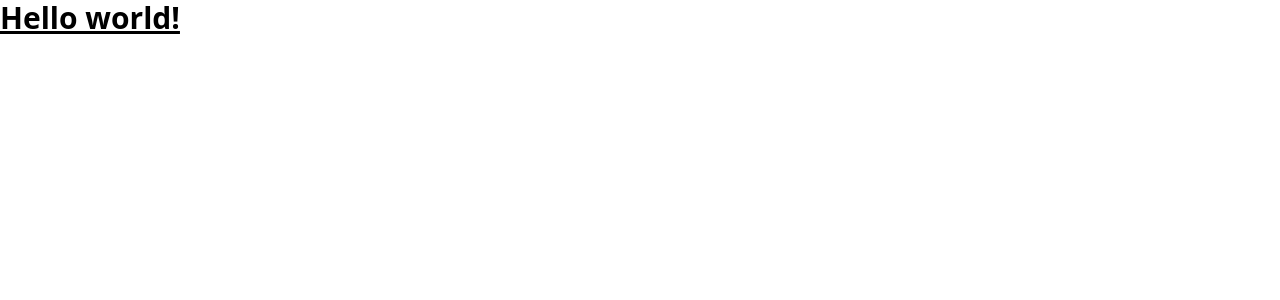
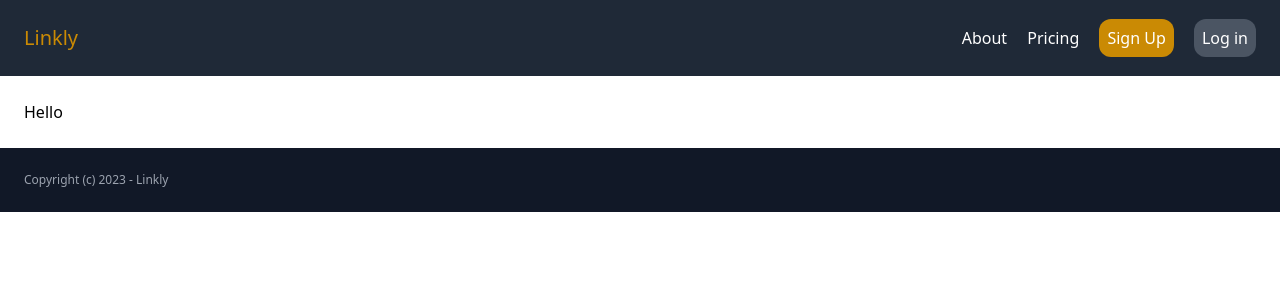
Before and after one commit to davidefilosa/Linkly, a Django app: page / in a window 1280 px wide. Shown: the top 300 px of the page. Run offline with Django 4.2, Linux system fonts and the light colour scheme; some libraries are stand-ins or nearby versions.

Commit message:
Created base template and navigation

```diff
--- a/linkly/app/templates/core/base.html
+++ b/linkly/app/templates/core/base.html
@@ -4,8 +4,24 @@
     <meta charset="UTF-8" />
     <meta name="viewport" content="width=device-width, initial-scale=1.0" />
     <script src="https://cdn.tailwindcss.com"></script>
+    <title>{% block title %} {% endblock %} | Linkly</title>
   </head>
   <body>
-    <h1 class="text-3xl font-bold underline">Hello world!</h1>
+    <nav class="p-6 bg-gray-800 flex items-center justify-between">
+      <a href="/" class="text-xl text-yellow-600">Linkly</a>
+
+      <div class="space-x-4">
+        <a href="#" class="text-white">About</a>
+        <a href="#" class="text-white">Pricing</a>
+        <a href="#" class="bg-yellow-600 text-white rounded-xl p-2">Sign Up</a>
+        <a href="#" class="bg-gray-600 text-white rounded-xl p-2">Log in</a>
+      </div>
+    </nav>
+
+    <main class="p-6">{% block content %} {% endblock %}</main>
+
+    <footer class="bg-gray-900 p-6">
+      <p class="text-xs text-gray-400">Copyright (c) 2023 - Linkly</p>
+    </footer>
   </body>
 </html>
--- a/linkly/app/templates/core/index.html
+++ b/linkly/app/templates/core/index.html
@@ -1 +1,10 @@
 {% extends 'core/base.html' %}
+
+{% block title %} Welcome {% endblock %}
+
+
+
+
+{% block content %}
+<h1>Hello</h1>
+{% endblock %}
```
